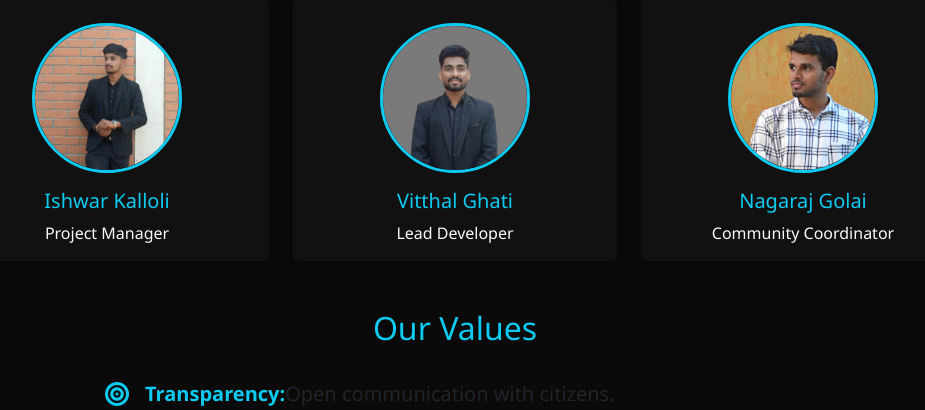
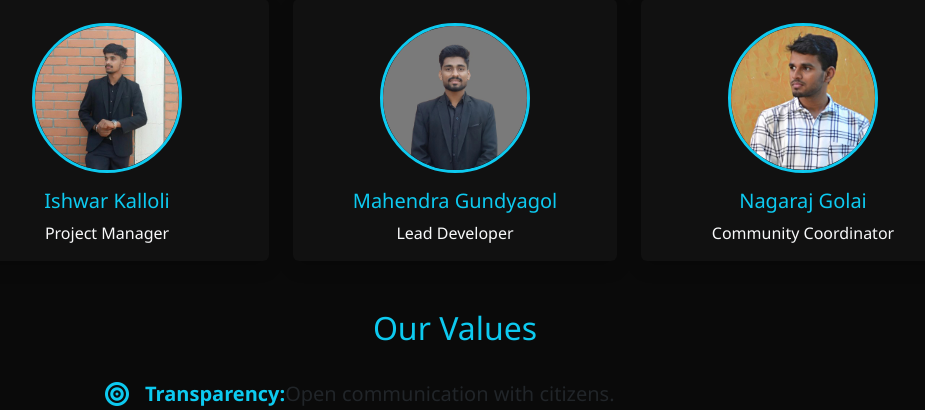
Before and after one commit to MahendraGundyagol/city_portal, a Django app: template capp/templates/about.html in a window 1280 px wide. Shown: the part 425-835 px from the top of the page, without its empty margins (185-1110 px from the left). Run offline with Django 3.2, Linux system fonts and the light colour scheme; the template is opened without the code that fills it, so the values that code supplies are empty.

Commit message:
Update About page lead developer

```diff
--- a/capp/templates/about.html
+++ b/capp/templates/about.html
@@ -57,7 +57,7 @@
           <div class="card bg-dark text-light h-100 shadow team-card">
             <img src="{% static 'img/v2.jpg'%}" class="card-img-top rounded-circle mx-auto mt-4" alt="John Smith" style="width:130px; height:130px; object-fit:cover; border: 3px solid #0dcaf0;" />
             <div class="card-body text-center">
-              <h5 class="card-title text-info">Vitthal Ghati</h5>
+              <h5 class="card-title text-info">Mahendra Gundyagol</h5>
               <p class="card-text">Lead Developer</p>
             </div>
           </div>
```
